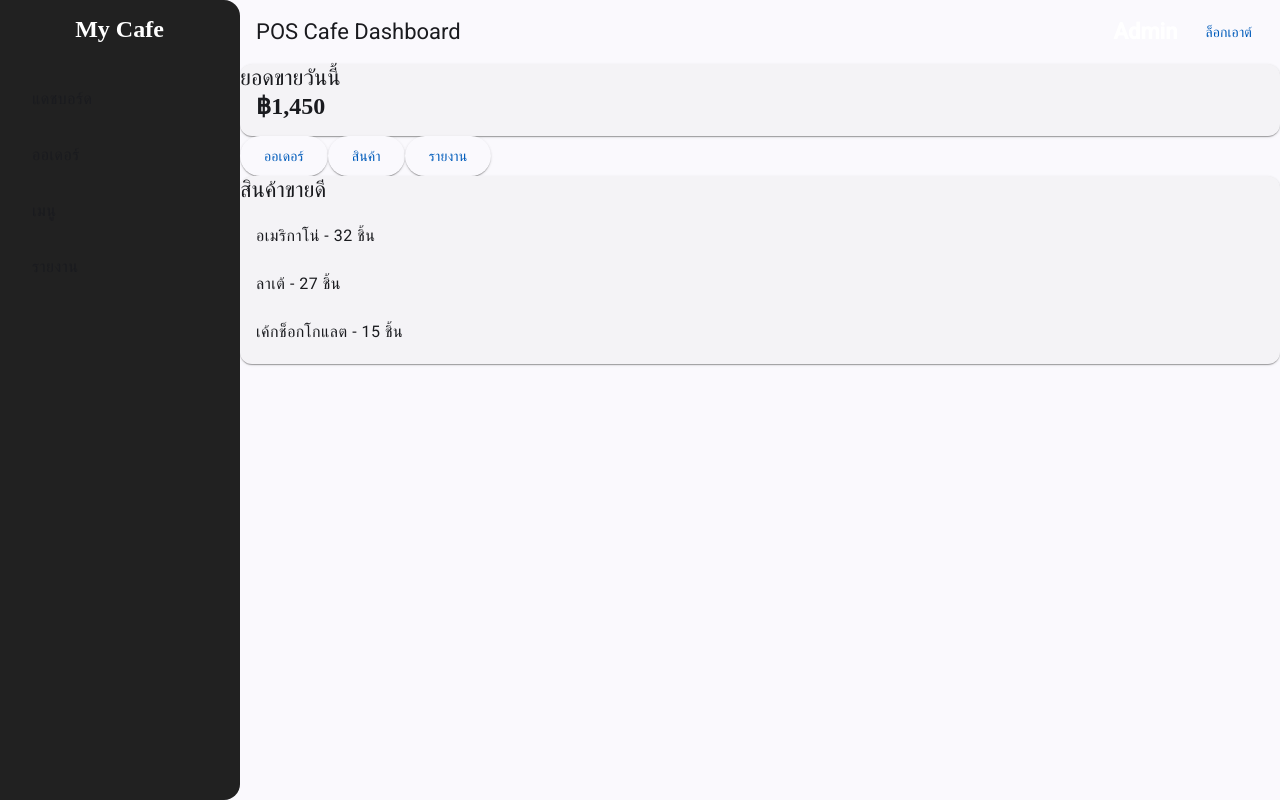
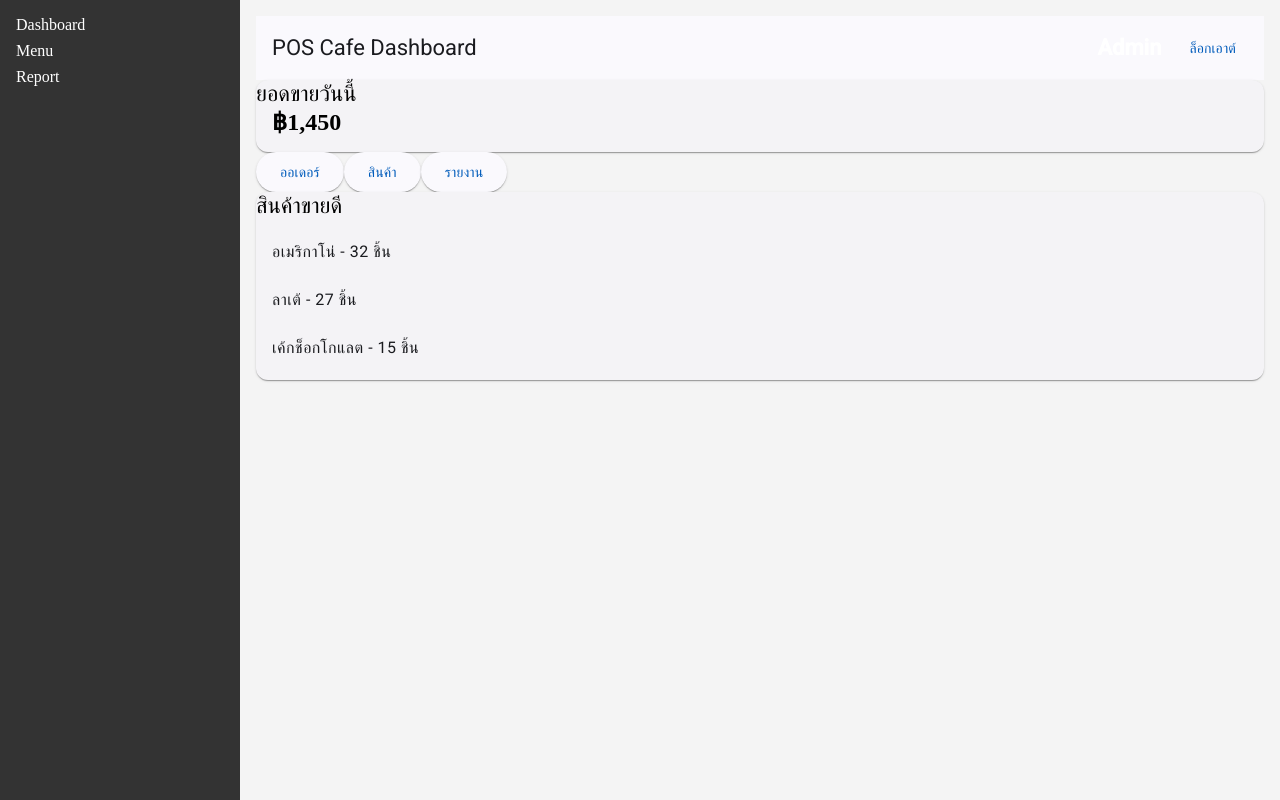
Before and after one commit to Thakdanai-KMT/pos-cafe, an Angular app in the folder Frontend/: page /dashboard in a window 1280 px wide. Built offline with nearby package versions, Linux system fonts and the light colour scheme.

Commit message:
CREATE_sidbar👌🛹

```diff
--- /dev/null
+++ b/Frontend/src/app/layout/main-layout.component.html
@@ -0,0 +1,6 @@
+<div class="main-layout">
+  <app-sidebar class="sidebar"></app-sidebar>
+  <div class="content">
+    <router-outlet></router-outlet>
+  </div>
+</div>
--- /dev/null
+++ b/Frontend/src/app/layout/main-layout.component.scss
@@ -0,0 +1,17 @@
+.main-layout {
+  display: flex;
+  height: 100vh; /* เต็มจอ */
+
+  .sidebar {
+    width: 240px;
+    background-color: #333;
+    color: #fff;
+  }
+
+  .content {
+    flex: 1; /* เหลือพื้นที่ทั้งหมดให้เนื้อหา */
+    padding: 1rem;
+    overflow-y: auto;
+    background-color: #f4f4f4;
+  }
+}
--- a/Frontend/src/app/pages/dashboard/dashboard.component.html
+++ b/Frontend/src/app/pages/dashboard/dashboard.component.html
@@ -1,4 +1,3 @@
-  <app-navbar>
 <mat-toolbar color="primary">
   <span>POS Cafe Dashboard</span>
   <span class="spacer"></span>
@@ -29,4 +28,3 @@
     </mat-list>
   </mat-card>
 </div>
-</app-navbar>
--- a/Frontend/src/app/pages/dashboard/dashboard.component.ts
+++ b/Frontend/src/app/pages/dashboard/dashboard.component.ts
@@ -6,7 +6,7 @@ import { MatToolbarModule } from '@angular/material/toolbar';
 import { MatCardModule } from '@angular/material/card';
 import { MatButtonModule } from '@angular/material/button';
 import { MatListModule } from '@angular/material/list';
-import { NavbarComponent } from '../../service/navbar/navbar.component';
+// import { NavbarComponent } from '../../service/navbar/navbar.component';
 @Component({
   selector: 'app-dashboard',
   imports: [
@@ -16,7 +16,7 @@ import { NavbarComponent } from '../../service/navbar/navbar.component';
     MatCardModule,
     MatButtonModule,
     MatListModule,
-    NavbarComponent
+
   ],
   templateUrl: './dashboard.component.html',
   styleUrls: ['./dashboard.component.scss']
--- /dev/null
+++ b/Frontend/src/app/service/sidebar/sidebar.component.html
@@ -0,0 +1,5 @@
+<nav class="p-4 bg-gray-800 text-white h-full">
+      <a routerLink="/dashboard" class="block mb-2">Dashboard</a>
+      <a routerLink="/menu" class="block mb-2">Menu</a>
+      <a routerLink="/report" class="block mb-2">Report</a>
+    </nav>
--- /dev/null
+++ b/Frontend/src/app/service/sidebar/sidebar.component.scss
@@ -0,0 +1,24 @@
+nav {
+  padding: 1rem;
+
+  a {
+    color: white;
+    text-decoration: none;
+    display: block;
+    margin-bottom: 0.5rem;
+
+    &:hover {
+      text-decoration: underline;
+    }
+  }
+}
+.sidebar {
+  width: 240px;
+  background-color: #333;
+  color: #fff;
+  height: 100vh; /* เต็มจอ */
+  position: fixed; /* ทำให้ sidebar อยู่คงที่ */
+  top: 0;
+  left: 0;
+  overflow-y: auto; /* เลื่อนดูได้ถ้าเนื้อหามากเกินไป */
+}
```
Also changed, not shown: Frontend/src/app/app.routes.ts (+19 -1 lines), Frontend/src/app/layout/main-layout.component.ts (added, +13 -0 lines), Frontend/src/app/service/sidebar/sidebar.component.ts (added, +13 -0 lines), 2 other files (tests, documents, lock files or other folders).
